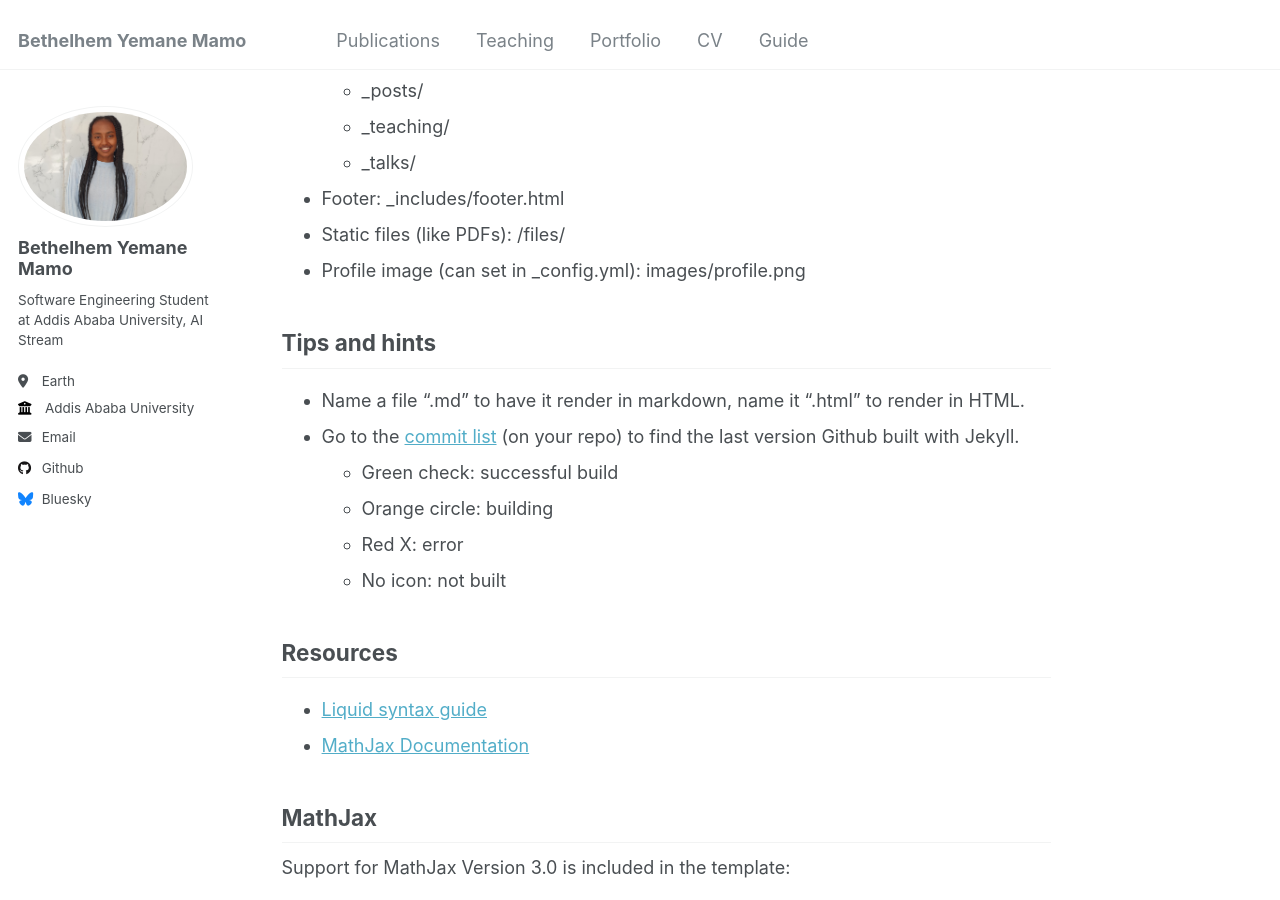
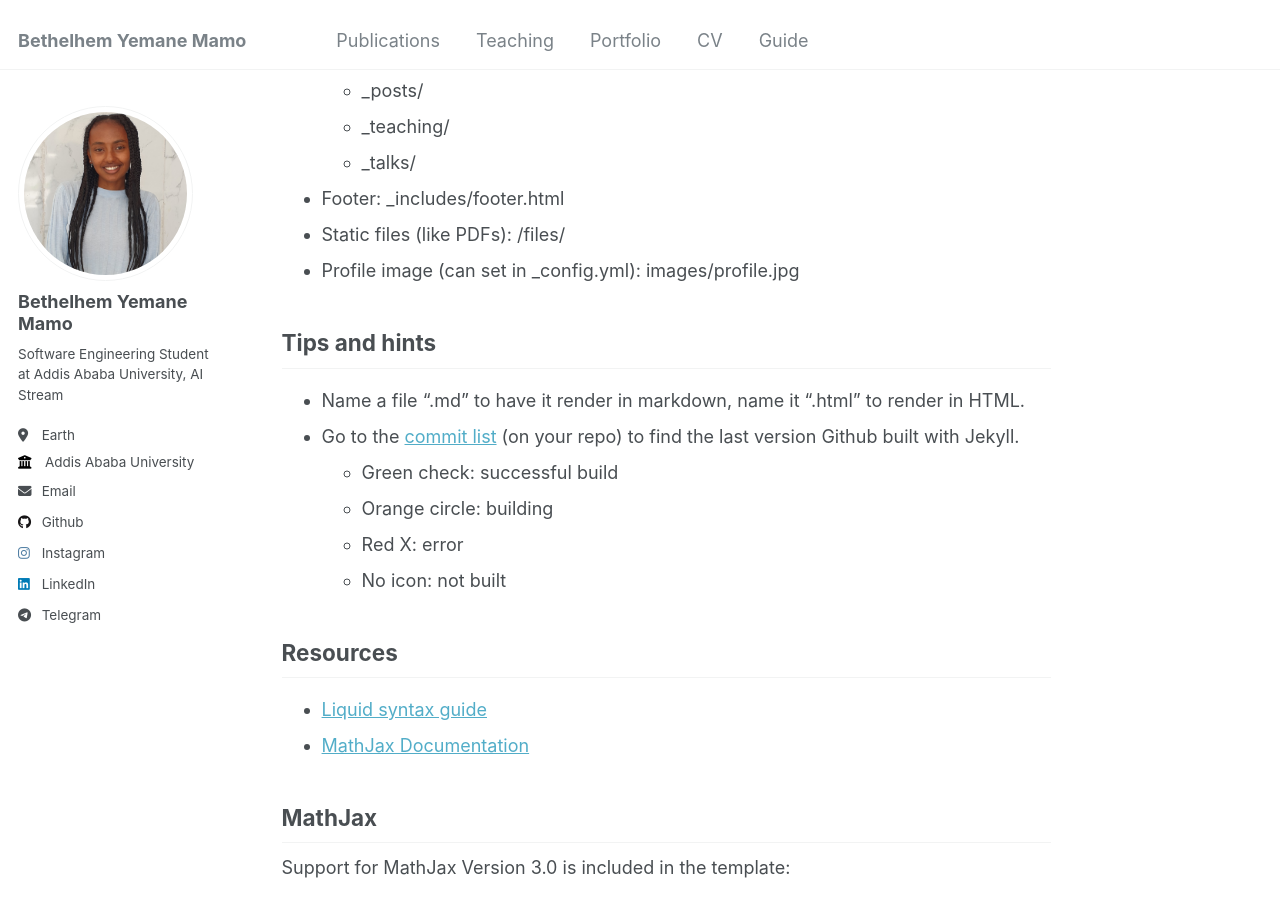
Before and after one commit to Betabravah/betabravah.github.io, a Jekyll site: the page built from _pages/markdown.md, in a window 1280 px wide and 900 px high, scrolled down 389 px. Built offline with Jekyll 4.4.1, drawn with Linux system fonts in a browser that asks for light colours; part of the change alters nothing that is shown.

Commit message:
feat: modify config

```diff
--- a/_config.yml
+++ b/_config.yml
@@ -43,27 +43,27 @@ author:
   bitbucket        : # Username - Update with your username on the site
   codepen          : # Username
   dribbble         : # Username
-  github           : "academicpages"
+  github           : "betabravah"
   kaggle           : # Username
   stackoverflow    : # User number or user number and name (i.e., use "1" or "1/jeff-atwood")
 
   # Social media
-  bluesky          : "bsky.app" # Replace this with you Bluesky username
+  bluesky          : # Replace this with you Bluesky username
   facebook         : # Username
   flickr           : # Username
   foursquare       : # Username
   goodreads        : # Username
   google_plus      : # Username
   keybase          : # Username
-  instagram        : # Username
+  instagram        : "betabravah"
   lastfm           : # Username
-  linkedin         : # Username
+  linkedin         : "betabravah"
   mastodon         : # URL
   medium           : # URL
   pinterest        : # Username
   soundcloud       : # Username
   steam            : # Username
-  telegram         : # URL
+  telegram         : "betabravah"
   tumblr           : # Username
   twitter          : # Username for X / Twitter
   vine             : # Username
--- a/_pages/markdown.md
+++ b/_pages/markdown.md
@@ -20,7 +20,7 @@ redirect_from:
   * _talks/
 * Footer: _includes/footer.html
 * Static files (like PDFs): /files/
-* Profile image (can set in _config.yml): images/profile.png
+* Profile image (can set in _config.yml): images/profile.jpg
 
 ## Tips and hints
 
```
Also changed, not shown: images/profile.jpg.
